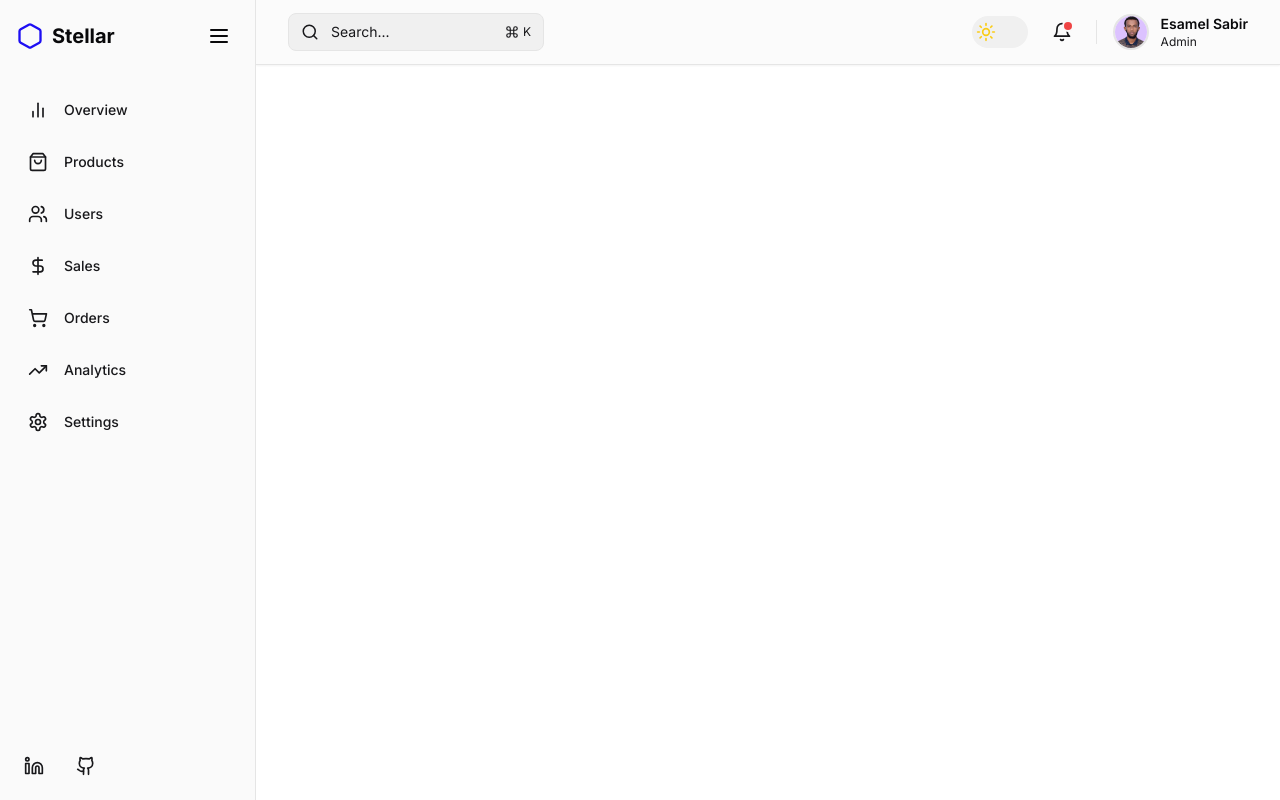
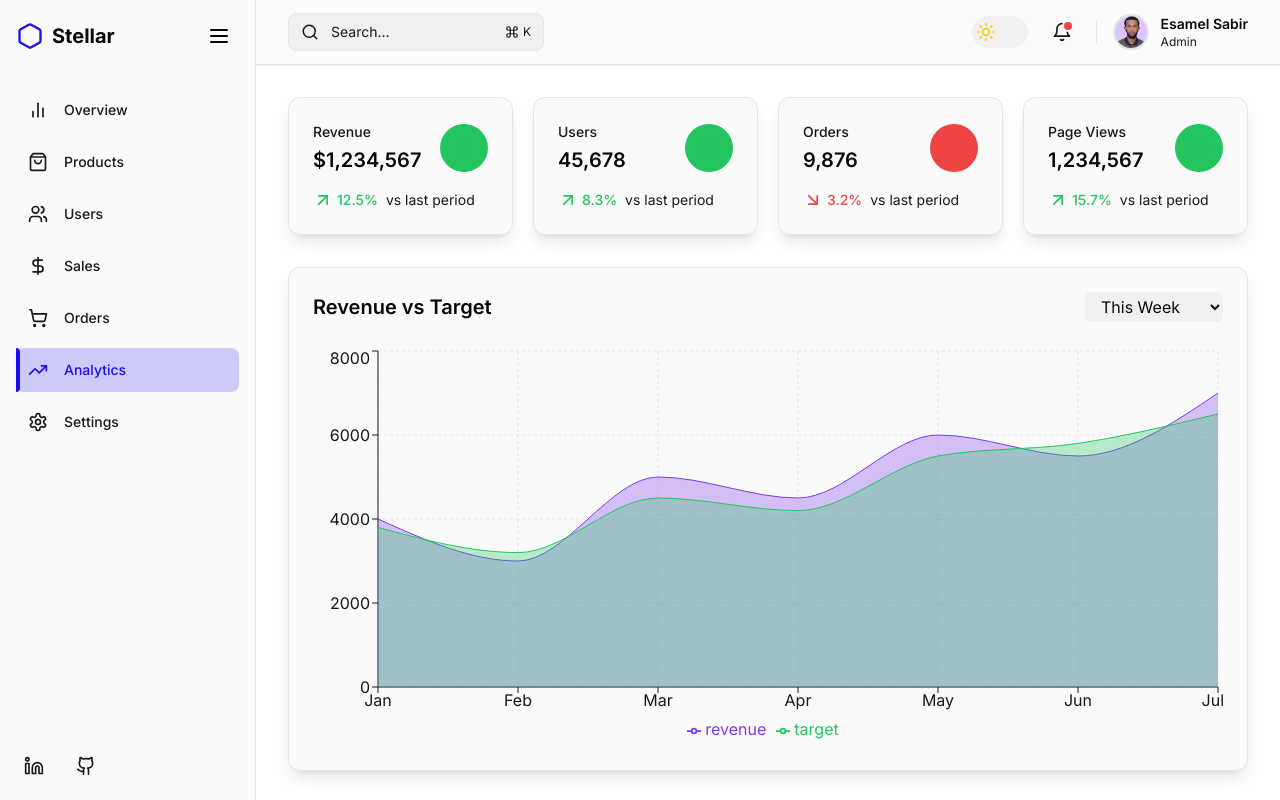
Before and after one commit to Esam-jr/Admin-Dashboard, a React (Vite) app: page /analytics in a window 1280 px wide. Built offline with nearby package versions, Linux system fonts and the light colour scheme.

Commit message:
fix: resolve the 404 errors and make the dashboard's navigation seamless and reliable.

```diff
--- a/src/App.jsx
+++ b/src/App.jsx
@@ -5,7 +5,7 @@ import Sidebar from "./components/Sidebar";
 import UsersPage from "./pages/UsersPage";
 import SalesPage from "./pages/SalesPage";
 import OrdersPage from "./pages/OrdersPage";
-import AnalysticPage from "./pages/AnalysticPage";
+import AnalyticsPage from "./pages/AnalyticsPage";
 import SettingsPage from "./pages/SettingsPage";
 import Header from "./components/common/Header";
 import CommandPalette from "./components/common/CommandPalette";
@@ -23,7 +23,7 @@ function App() {
             <Route path="/users" element={<UsersPage />} />
             <Route path="/sales" element={<SalesPage />} />
             <Route path="/orders" element={<OrdersPage />} />
-            <Route path="/analystics" element={<AnalysticPage />} />
+            <Route path="/analytics" element={<AnalyticsPage />} />
             <Route path="/settings" element={<SettingsPage />} />
           </Routes>
         </main>
--- a/src/components/Sidebar.jsx
+++ b/src/components/Sidebar.jsx
@@ -22,7 +22,7 @@ const SIDEBAR_ITEMS = [
   { name: "Users", icon: Users, href: "/users" },
   { name: "Sales", icon: DollarSign, href: "/sales" },
   { name: "Orders", icon: ShoppingCart, href: "/orders" },
-  { name: "Analytics", icon: TrendingUp, href: "/analystics" },
+  { name: "Analytics", icon: TrendingUp, href: "/analytics" },
   { name: "Settings", icon: Settings, href: "/settings" },
 ];
 
--- a/src/context/CommandPaletteContext.jsx
+++ b/src/context/CommandPaletteContext.jsx
@@ -11,7 +11,7 @@ const commands = [
     { name: 'Users', href: '/users', section: 'Navigation' },
     { name: 'Sales', href: '/sales', section: 'Navigation' },
     { name: 'Orders', href: '/orders', section: 'Navigation' },
-    { name: 'Analytics', href: '/analystics', section: 'Navigation' },
+    { name: 'Analytics', href: '/analytics', section: 'Navigation' },
     { name: 'Settings', href: '/settings', section: 'Navigation' },
     { name: 'Toggle Theme', action: 'toggleTheme', section: 'Actions' },
 ];
--- /dev/null
+++ b/src/pages/AnalyticsPage.jsx
@@ -0,0 +1,25 @@
+import OverviewCards from "../components/Analystic/OverviewCards";
+import RevenueChart from "../components/Analystic/RevenueChart";
+import ChannelPerformance from "../components/Analystic/ChannelPerformance";
+import ProductPerformance from "../components/Analystic/ProductPerformance";
+import UserRetention from "../components/Analystic/UserRetention";
+import CustomerSegmentation from "../components/Analystic/CustomerSegmentation";
+import AIPoweredInsights from "../components/Analystic/AIPoweredInsights";
+
+function AnalyticsPage() {
+  return (
+    <div className="space-y-8">
+      <OverviewCards />
+      <RevenueChart />
+      <div className="grid grid-cols-1 lg:grid-cols-2 gap-8">
+        <ChannelPerformance />
+        <ProductPerformance />
+        <UserRetention />
+        <CustomerSegmentation />
+      </div>
+      <AIPoweredInsights />
+    </div>
+  );
+}
+
+export default AnalyticsPage;
```
Also changed, not shown: 1 other file (tests, documents, lock files or other folders).
